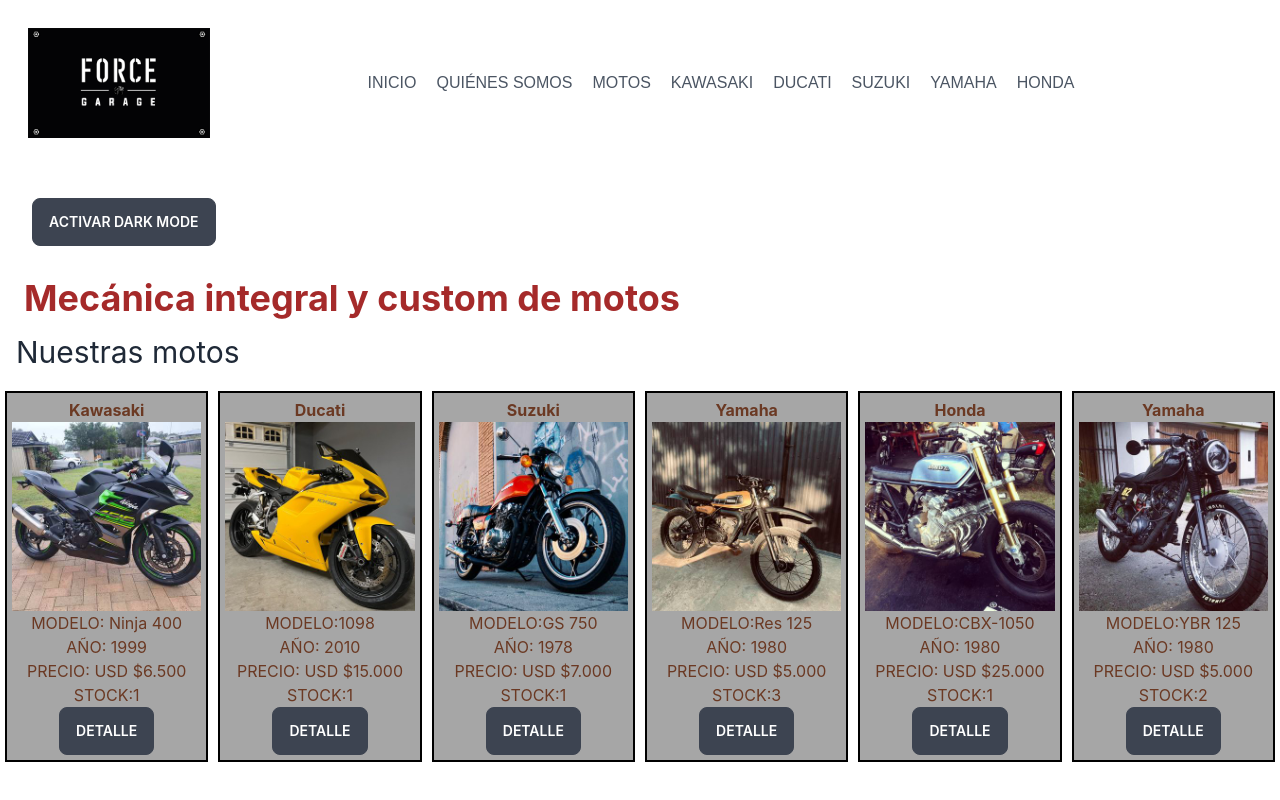
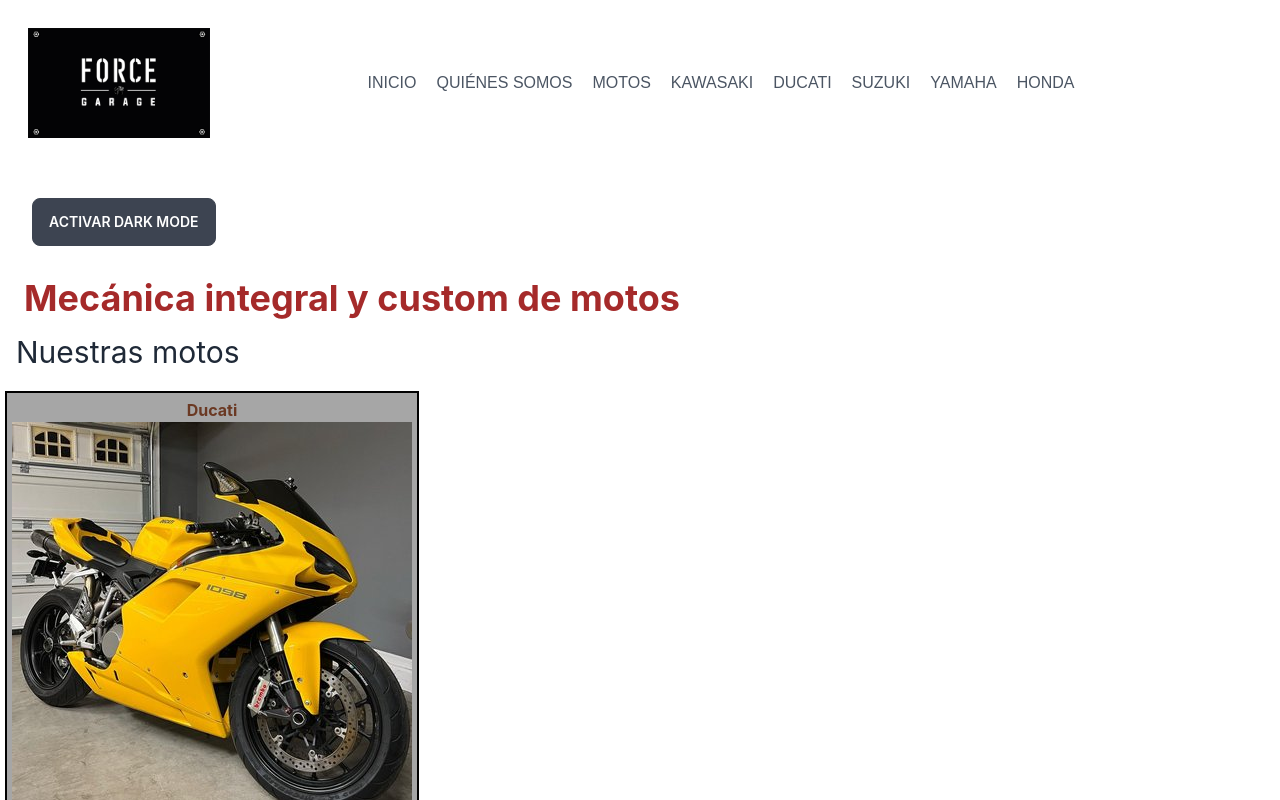
Before and after one commit to MChehin/force-react, a React (Create React App) app: page /MotosListContainer/Ducati in a window 1280 px wide. Shown: the top 800 px of the page. Built offline with nearby package versions, Linux system fonts and the light colour scheme.

Commit message:
Edición counter

```diff
--- a/src/App.js
+++ b/src/App.js
@@ -1,5 +1,4 @@
 import React from "react";
-
 import NavBar from "./components/NavBar/NavBar";
 import MotosListContainer from "./components/MotosListContainer/MotosListContainer";
 import Saludo from "./components/Saludo";
--- a/src/components/ItemDetail/ItemDetail.js
+++ b/src/components/ItemDetail/ItemDetail.js
@@ -4,10 +4,11 @@ import GoToCart from '../GoToCart/GoToCart';
 import ItemCount from '../SetCount/SetCount';
 import { useState } from "react";
 import "./ItemDetail.css"
+import { findByLabelText } from '@testing-library/react';
 
 
 
-const ItemDetail = ({moto}) => {
+const ItemDetail = ({moto, darkMode = false}) => {
   const { name, price, image, brand, year, id, stock, } = moto;
   const [countToAdd, setCountToAdd] = useState(0);
   const { addToCart, unitsPerProduct } = useCartContext();
@@ -23,18 +24,26 @@ const ItemDetail = ({moto}) => {
 
 
   return (
-    <article>
-        <img src={ moto.image } />
+    <div
+      style={{
+        display: 'flex',
+        flexDirection:'column',
+        alignItems:'center',
+        backgroundColor:'gray',
+        margin: '2px',
+        }}
+>
+        <img src={ moto.image }/>
         <h1>{moto.brand}</h1>
         <h2>{moto.name}</h2>
         <h3>{moto.year}</h3>
         <p>{moto.price}</p>
         <h4>Stock: {stock} unidades</h4>
         {countToAdd === 0 ? (
-        <ItemCount stock={stock} initial={1} onAdd={handleOnAdd} />
+        <ItemCount stock={ stock } initial={ 1 } onAdd={handleOnAdd} />
       ) : (
         <GoToCart /> )}
-    </article>
+    </div>
   )
 }
 
--- a/src/components/ItemDetailContainer/MotoDetailContainer.js
+++ b/src/components/ItemDetailContainer/MotoDetailContainer.js
@@ -1,5 +1,6 @@
 import { useEffect, useState } from "react"
 import { useParams } from "react-router-dom"
+import { useDarkMode } from "../../context/darkModeContext"
 import { motos } from "../../data/products"
 import ItemDetail from "../ItemDetail/ItemDetail"
 
@@ -7,6 +8,9 @@ import ItemDetail from "../ItemDetail/ItemDetail"
 const ItemDetailContainer = () => {
     const {motosId} = useParams()
     const [moto, setMoto] = useState( {} )
+
+
+    const darkMode = useDarkMode()
 
     useEffect(() => {
 
--- a/src/components/MotoCard/MotoCard.js
+++ b/src/components/MotoCard/MotoCard.js
@@ -2,12 +2,14 @@ import React from "react";
 import { Link } from 'react-router-dom';
 import "./MotoCard.css";
 
-const MotoCard = ( {motoData} ) => {
+
+const MotoCard = ( {motoData, darkMode = false} ) => {
 
   const {image, brand, name, id, price, year} = motoData;
 
+
   return (
-      <article className="moto-card m-5">
+      <div className={`moto-card m-5 p-2 ${darkMode ? 'bg-black-300' : '' }`}>
 
           <strong>{motoData.brand}</strong>
           <img src= {motoData.image} alt={motoData.name}/>
@@ -21,7 +23,7 @@ const MotoCard = ( {motoData} ) => {
           </Link>
             </div>
 
-      </article>
+      </div>
     )
   }
   export default MotoCard
--- a/src/components/MotoList/MotoList.js
+++ b/src/components/MotoList/MotoList.js
@@ -1,11 +1,14 @@
 import React from "react";
 import MotoCard from "../MotoCard/MotoCard";
 import "./MotoList.css";
+import { useDarkMode } from "../../context/darkModeContext";
 
 const MotoList = ({motos}) => {
+    const darkMode = useDarkMode ()
+
     return (
         <div className= "moto-list">
-        {motos.map( moto => <MotoCard key={moto.id} motoData={moto}/> )}
+        {motos.map( moto => <MotoCard key={moto.id} motoData={moto} darkMode={darkMode}/> )}
         </div>
     )
 }
--- a/src/components/MotosListContainer/MotosListContainer.js
+++ b/src/components/MotosListContainer/MotosListContainer.js
@@ -1,4 +1,4 @@
-import { useEffect, useState } from "react";
+import { useDeferredValue, useEffect, useState } from "react";
 import { useParams } from "react-router-dom";
 import { getMotos } from "../../data/getMotos";
 import MotoList from "../MotoList/MotoList";
@@ -7,26 +7,27 @@ import LoadingSpinner from "../LoadingSpinner/Loading.Spinner"
 
 
 
-
-
 const MotosListContainer = () => {
   const [motos, setMotos] = useState([]);
   const [isLoading, setIsLoading] = useState(true);
-  const { motoId } = useParams()
+  const { categoryId } = useParams()
+
+
+
 
   useEffect(() => {
     setIsLoading(true);
     getMotos()
     .then( (result) => {
-      if(motoId) {
-        setMotos(result.filter(moto => moto.brand === motoId))
+      if(categoryId) {
+        setMotos(result.filter(moto => moto.brand === categoryId))
       } else {
         setMotos(result)
       }
     })
     .catch((err) => console.log('Se registró un error', err))
     .finally(() => setIsLoading(false))
-    }, [motoId])
+    }, [categoryId])
 
     return(
 
--- a/src/components/NavBar/NavBar.js
+++ b/src/components/NavBar/NavBar.js
@@ -17,7 +17,7 @@ const NavBar = () => {
       <Link to='/' className="flex title-font font-medium items-right text-gray-900 mb-4 md:mb-0">
       <img className="logo" src={ logo }  width={182} height={64} alt="" />
       </Link>
-        <nav clasName="nav-link" className="md:ml-auto md:mr-auto flex items-center text-base justify-right">
+        <nav className="md:ml-auto md:mr-auto flex items-center text-base justify-right">
           <Link to='' className="mr-5"> Inicio</Link>
           <Link to='/aboutus' className="mr-5"> QUIÉNES SOMOS </Link>
           <Link to='/MotosListContainer' className="mr-5"> MOTOS </Link>
--- a/src/context/darkModeContext.js
+++ b/src/context/darkModeContext.js
@@ -1,3 +1,7 @@
-import { createContext } from "react";
+import { createContext, useContext } from "react";
 
 export const DarkModeContext = createContext(false)
+
+export const useDarkMode = () => {
+    return useContext (DarkModeContext)
+    }
```
